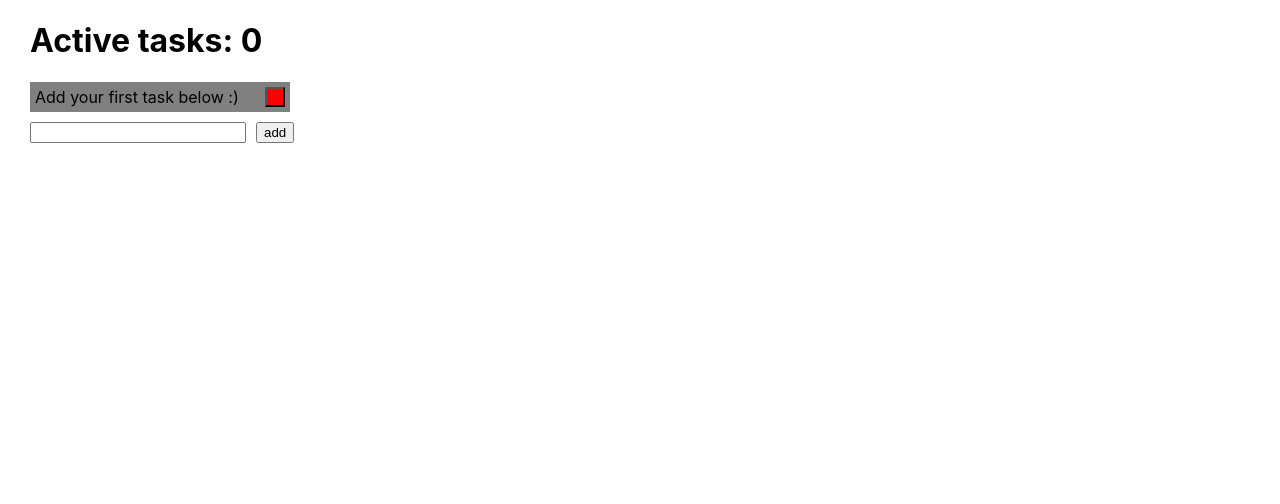
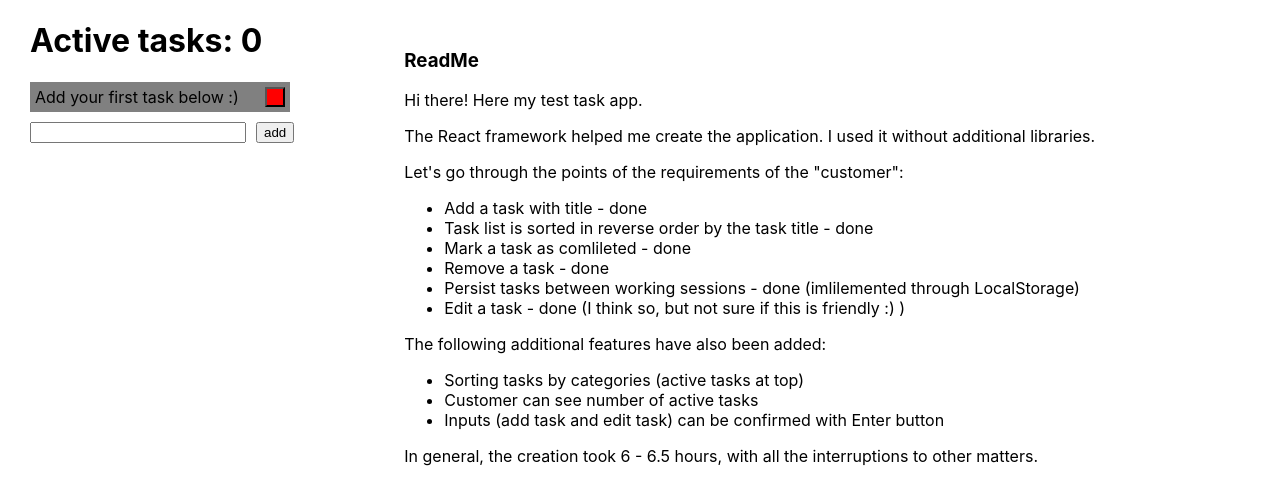
Before and after one commit to TrakzDev/todo-bilous-wiley-test-task, a React (Create React App) app: page / in a window 1280 px wide. Shown: the top 504 px of the page. Built offline with nearby package versions, Linux system fonts and the light colour scheme; the HTML template or start-up script is replaced by a standard one.

Commit message:
readMe component (final commit)

```diff
--- a/src/App.js
+++ b/src/App.js
@@ -1,6 +1,7 @@
 import React from 'react';
 import Task from './components/Task';
 import Input from './components/Input';
+import ReadMe from './ReadMe';
 
 class App extends React.Component {
   constructor() {
@@ -157,6 +158,7 @@ class App extends React.Component {
 
     return (
       <div className="todo-app">
+        <div className='mainBlock'>
           <h1>Active tasks: {activeTasks.length}</h1>
           {[...activeTasks, ...doneTasks].map(task =>
             <Task
@@ -173,6 +175,8 @@ class App extends React.Component {
           />
           {editorInput}
         </div>
+        <ReadMe/>
+      </div>
     )
   }
 }
--- /dev/null
+++ b/src/ReadMe.js
@@ -0,0 +1,31 @@
+import React from 'react';
+
+class TaskInput extends React.Component {
+  render() {
+    return (
+      <div className="readMe">
+        <h3>ReadMe</h3>
+        <p>Hi there! Here my test task app.</p>
+        <p>The React framework helped me create the application. I used it without additional libraries.</p>
+        <p>Let's go through the points of the requirements of the "customer":</p>
+        <ul>
+          <li>Add a task with title - done</li>
+          <li>Task list is sorted in reverse order by the task title - done</li>
+          <li>Mark a task as comlileted - done</li>
+          <li>Remove a task - done</li>
+          <li>Persist tasks between working sessions - done (imlilemented through LocalStorage)</li>
+          <li>Edit a task - done (I think so, but not sure if this is friendly :) ) </li>
+        </ul>
+        <p>The following additional features have also been added:</p>
+        <ul>
+          <li>Sorting tasks by categories (active tasks at top)</li>
+          <li>Customer can see number of active tasks</li>
+          <li>Inputs (add task and edit task) can be confirmed with Enter button</li>
+        </ul>
+        <p>In general, the creation took 6 - 6.5 hours, with all the interruptions to other matters.</p>
+      </div>
+    )
+  }
+}
+
+export default TaskInput;
--- a/src/index.css
+++ b/src/index.css
@@ -6,6 +6,14 @@ body {
   -webkit-font-smoothing: antialiased;
   -moz-osx-font-smoothing: grayscale;
   padding-left: 30px;
+}
+
+.mainBlock, .readMe {
+  float: left;
+}
+
+.readMe {
+  margin: 30px 0 0 110px;
 }
 
 .task {
```
Lines whose indentation alone changed are shown as unchanged.
